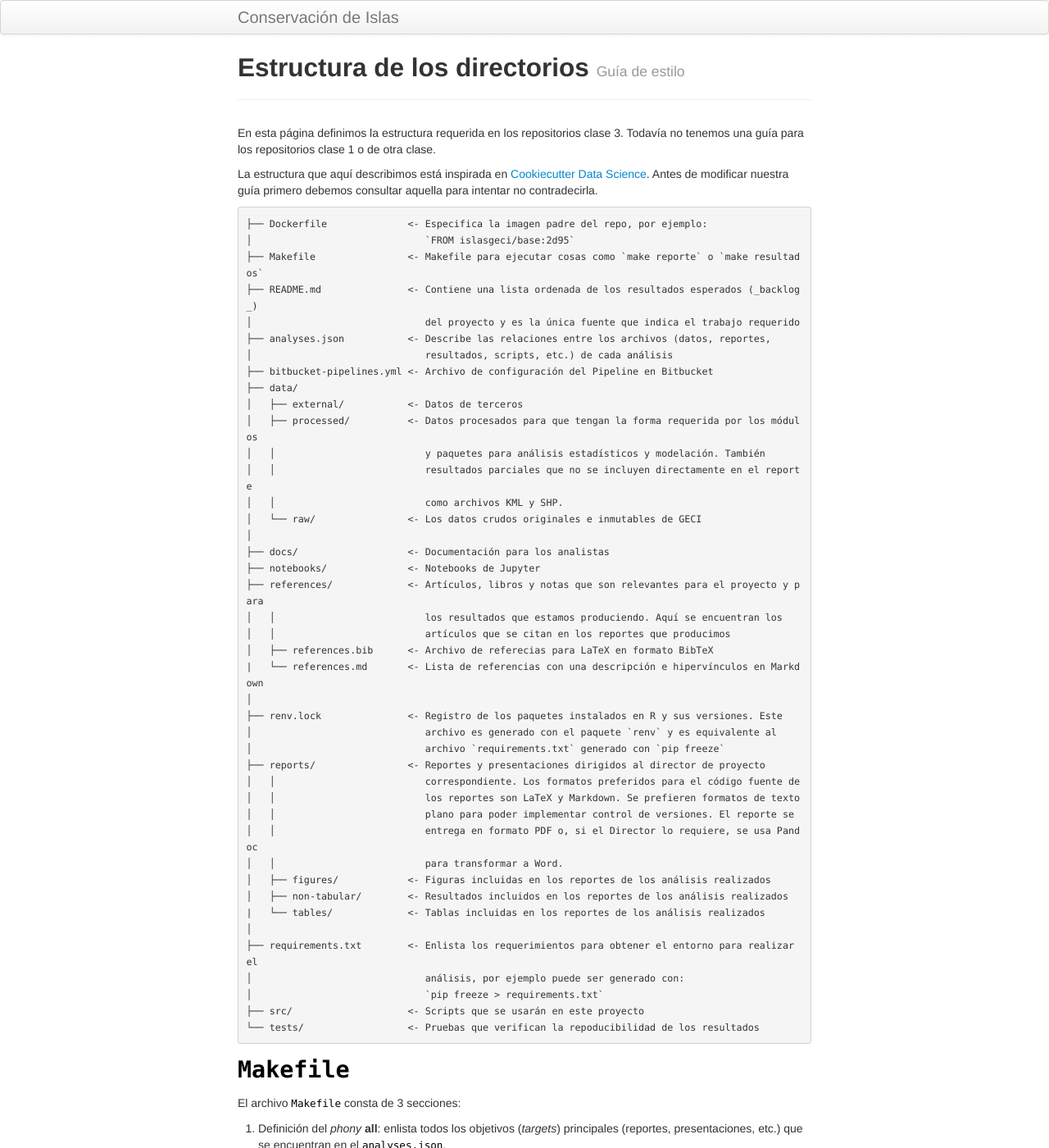
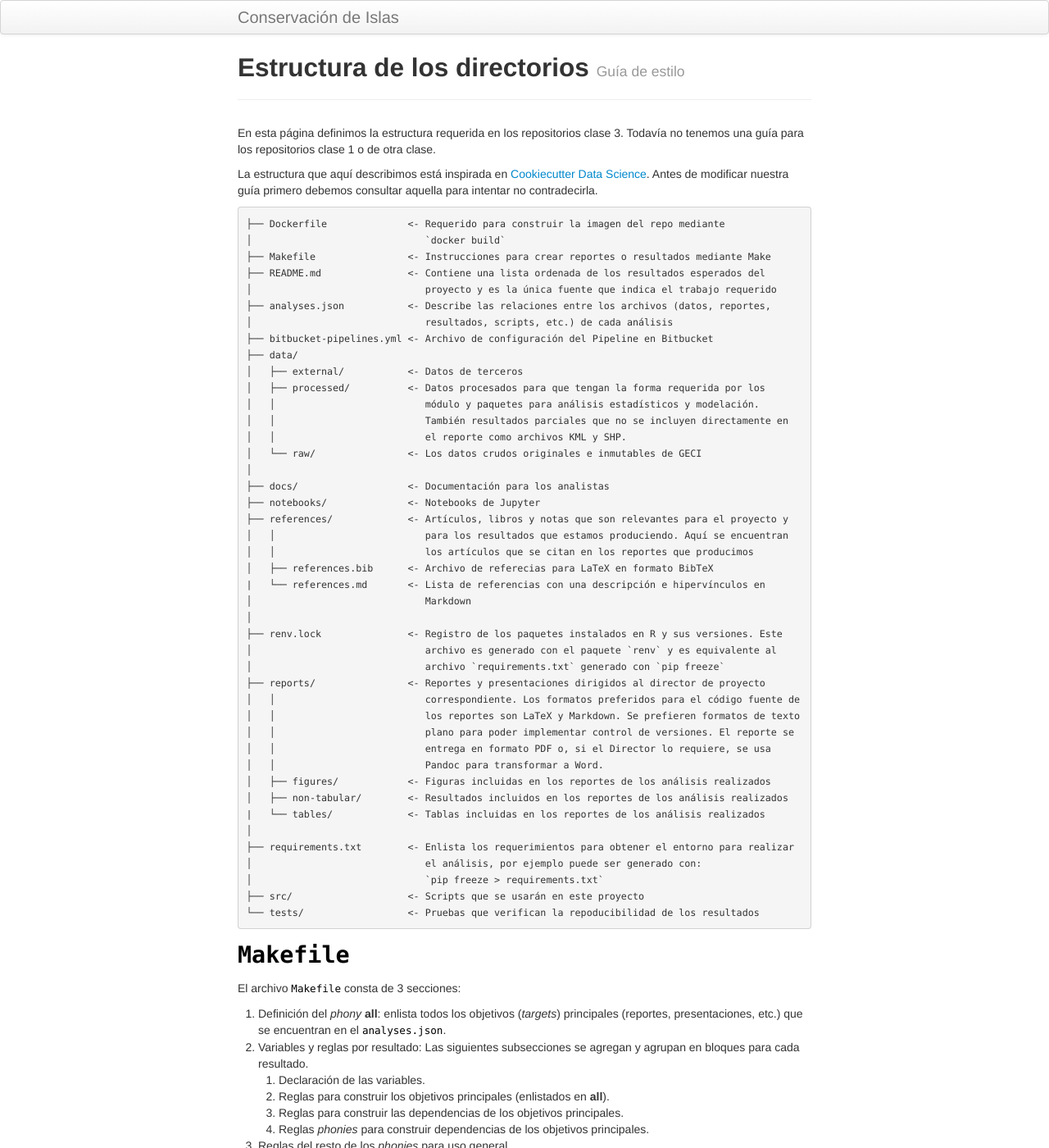
Before and after one commit to LizethMReyes/islasgeci.github.io, a Jekyll site: the page built from ciencia_de_datos/guia_de_estilo/estructura.md, in a window 1280 px wide and 1400 px high. Shown: the whole window at 82% size. Built offline with Jekyll 4.4.1, drawn with Linux system fonts in a browser that asks for light colours.

Commit message:
Recorta líneas que excedían 96 caracteres ya que se despleganab mal

````diff
--- a/ciencia_de_datos/guia_de_estilo/estructura.md
+++ b/ciencia_de_datos/guia_de_estilo/estructura.md
@@ -10,29 +10,30 @@ En esta página definimos la estructura requerida en los repositorios clase 3. T
 La estructura que aquí describimos está inspirada en [Cookiecutter Data Science](https://drivendata.github.io/cookiecutter-data-science/#directory-structure). Antes de modificar nuestra guía primero debemos consultar aquella para intentar no contradecirla.
 
 ```
-├── Dockerfile              <- Especifica la imagen padre del repo, por ejemplo:
-│                              `FROM islasgeci/base:2d95`
-├── Makefile                <- Makefile para ejecutar cosas como `make reporte` o `make resultados`
-├── README.md               <- Contiene una lista ordenada de los resultados esperados (_backlog_)
-│                              del proyecto y es la única fuente que indica el trabajo requerido
+├── Dockerfile              <- Requerido para construir la imagen del repo mediante
+│                              `docker build`
+├── Makefile                <- Instrucciones para crear reportes o resultados mediante Make
+├── README.md               <- Contiene una lista ordenada de los resultados esperados del
+│                              proyecto y es la única fuente que indica el trabajo requerido
 ├── analyses.json           <- Describe las relaciones entre los archivos (datos, reportes,
 │                              resultados, scripts, etc.) de cada análisis
 ├── bitbucket-pipelines.yml <- Archivo de configuración del Pipeline en Bitbucket
 ├── data/
 │   ├── external/           <- Datos de terceros
-│   ├── processed/          <- Datos procesados para que tengan la forma requerida por los módulos
-│   │                          y paquetes para análisis estadísticos y modelación. También
-│   │                          resultados parciales que no se incluyen directamente en el reporte
-│   │                          como archivos KML y SHP.
+│   ├── processed/          <- Datos procesados para que tengan la forma requerida por los
+│   │                          módulo y paquetes para análisis estadísticos y modelación.
+│   │                          También resultados parciales que no se incluyen directamente en
+│   │                          el reporte como archivos KML y SHP.
 │   └── raw/                <- Los datos crudos originales e inmutables de GECI
 │
 ├── docs/                   <- Documentación para los analistas
 ├── notebooks/              <- Notebooks de Jupyter
-├── references/             <- Artículos, libros y notas que son relevantes para el proyecto y para
-│   │                          los resultados que estamos produciendo. Aquí se encuentran los
-│   │                          artículos que se citan en los reportes que producimos
+├── references/             <- Artículos, libros y notas que son relevantes para el proyecto y
+│   │                          para los resultados que estamos produciendo. Aquí se encuentran
+│   │                          los artículos que se citan en los reportes que producimos
 │   ├── references.bib      <- Archivo de referecias para LaTeX en formato BibTeX
-|   └── references.md       <- Lista de referencias con una descripción e hipervínculos en Markdown
+|   └── references.md       <- Lista de referencias con una descripción e hipervínculos en
+│                              Markdown
 │
 ├── renv.lock               <- Registro de los paquetes instalados en R y sus versiones. Este
 │                              archivo es generado con el paquete `renv` y es equivalente al
@@ -41,14 +42,14 @@ La estructura que aquí describimos está inspirada en [Cookiecutter Data Scienc
 │   │                          correspondiente. Los formatos preferidos para el código fuente de
 │   │                          los reportes son LaTeX y Markdown. Se prefieren formatos de texto
 │   │                          plano para poder implementar control de versiones. El reporte se
-│   │                          entrega en formato PDF o, si el Director lo requiere, se usa Pandoc
-│   │                          para transformar a Word.
+│   │                          entrega en formato PDF o, si el Director lo requiere, se usa
+│   │                          Pandoc para transformar a Word.
 │   ├── figures/            <- Figuras incluidas en los reportes de los análisis realizados
 │   ├── non-tabular/        <- Resultados incluidos en los reportes de los análisis realizados
 |   └── tables/             <- Tablas incluidas en los reportes de los análisis realizados
 │
-├── requirements.txt        <- Enlista los requerimientos para obtener el entorno para realizar el
-│                              análisis, por ejemplo puede ser generado con:
+├── requirements.txt        <- Enlista los requerimientos para obtener el entorno para realizar
+│                              el análisis, por ejemplo puede ser generado con:
 │                              `pip freeze > requirements.txt`
 ├── src/                    <- Scripts que se usarán en este proyecto
 └── tests/                  <- Pruebas que verifican la repoducibilidad de los resultados
````
